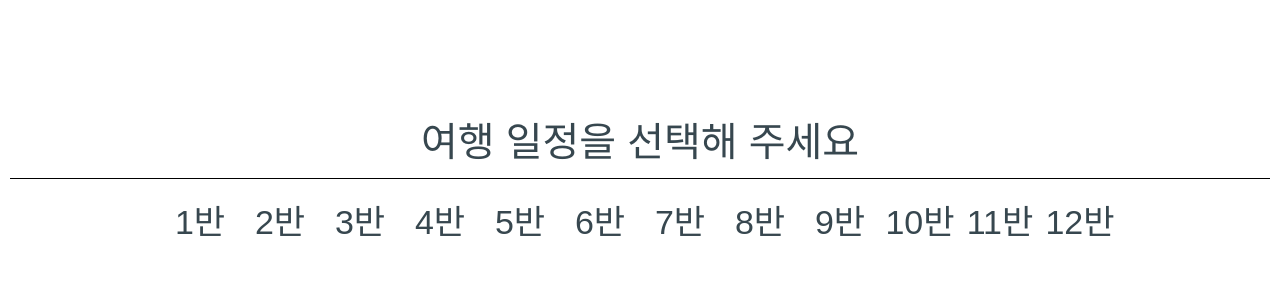
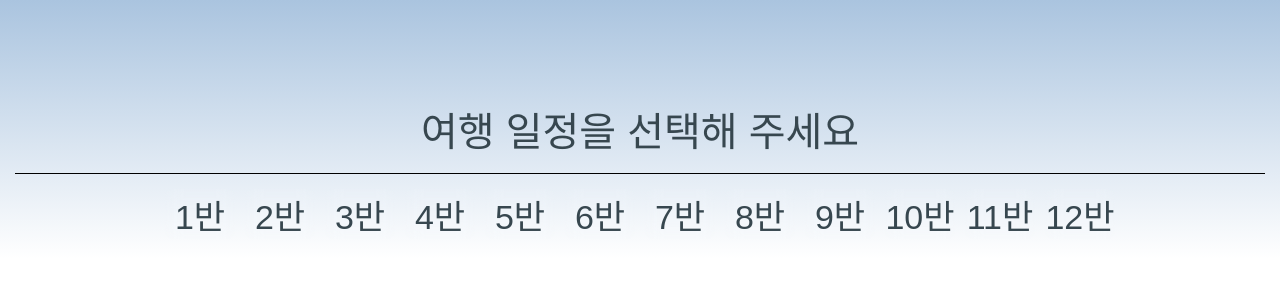
Before and after one commit to pjh82381425/JejuTravelItinerary, a React (Create React App) app in the folder jeju/: page / in a window 1280 px wide. Shown: the top 300 px of the page. Built offline with nearby package versions, Linux system fonts and the light colour scheme.

Commit message:
스타일 복구

```diff
--- a/jeju/src/App.css
+++ b/jeju/src/App.css
@@ -45,10 +45,11 @@ body {
 
 .container {
   display: grid;
+  padding: 15px;
   padding-top: 100px;
-  gap: 10px;
+  gap: 15px;
   text-align: center;
-  margin: 10px;
+  background: linear-gradient(to bottom, #aac4df, #ffffff00);
 }
 
 .title {
--- a/jeju/src/App.js
+++ b/jeju/src/App.js
@@ -218,7 +218,7 @@ function Home() {
         if (vid) {
             vid.muted = true;
             vid.playsInline = true;
-            vid.loop = true;
+            vid.loop = false;
             vid.setAttribute("playsinline", "");
             vid.setAttribute("webkit-playsinline", "");
             vid.setAttribute("preload", "auto");
@@ -255,7 +255,6 @@ function Home() {
                         className={`bg-video__content ${videoReady ? "show" : ""}`}
                         autoPlay
                         muted
-                        loop
                         playsInline
                         preload="auto"
                         playsinline
```
